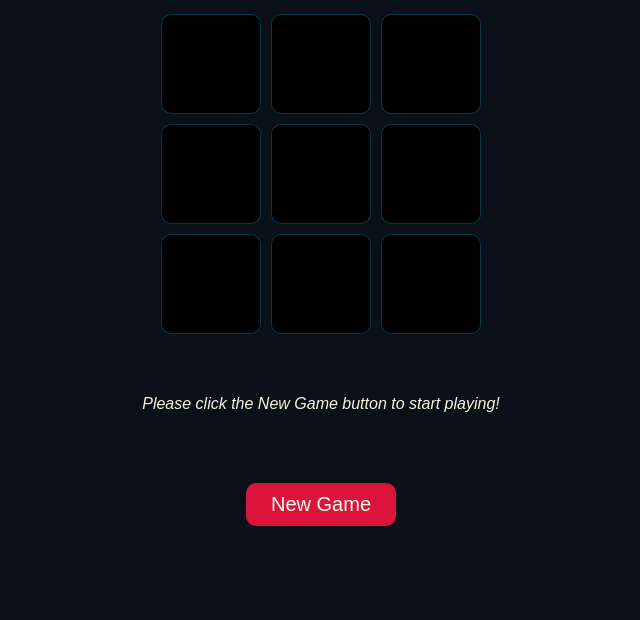
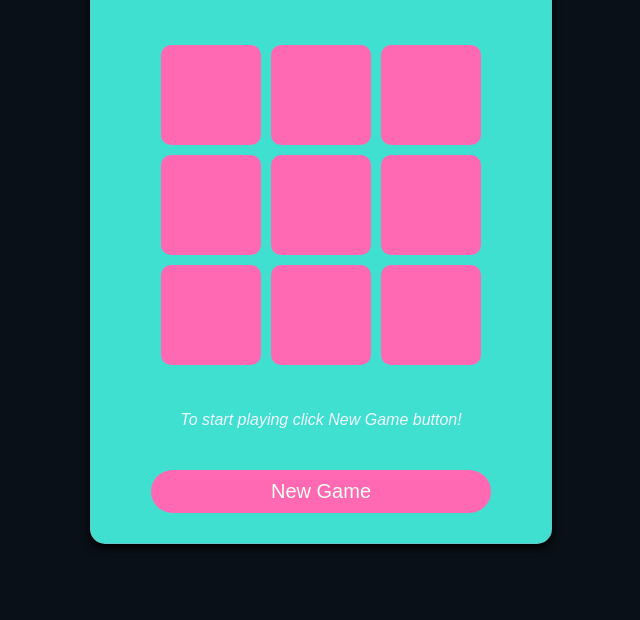
Before and after one commit to Ferdus615/js-project, a plain HTML site: page Tic_Tac_Toe/index.html in a window 1280 px wide. Shown: the part 180-800 px from the top of the page, without its empty margins (319-959 px from the left). Drawn offline with Linux system fonts and the light colour scheme.

Commit message:
added hover effect, changed the color pallet, redesign the grid boxes

```diff
--- a/Tic_Tac_Toe/code.js
+++ b/Tic_Tac_Toe/code.js
@@ -21,7 +21,7 @@ const winConditions = [
   [2, 4, 6],
 ];
 
-UpdateText.textContent = `Please click the New Game button to start playing!`;
+UpdateText.textContent = `To start playing click New Game button!`;
 
 Boxes.forEach((box, index) => {
   box.addEventListener("click", (e) => {
@@ -47,9 +47,17 @@ Boxes.forEach((box, index) => {
       highlightWinner.winningArray.forEach((index) => {
         const winningBox = Boxes[index];
 
-        winningBox.style.backgroundColor = "crimson";
+        winningBox.style.backgroundColor = "aqua";
       });
     }
+  });
+
+  box.addEventListener("mouseover", (e) => {
+    e.target.style.backgroundColor = "yellow";
+  });
+
+  box.addEventListener("mouseout", (e) => {
+    e.target.style.backgroundColor = "hotpink";
   });
 });
 
@@ -83,6 +91,6 @@ const reset = () => {
 
   Boxes.forEach((box) => {
     box.textContent = "";
-    box.style.backgroundColor = "black";
+    box.style.backgroundColor = "hotpink";
   });
 };
--- a/Tic_Tac_Toe/index.html
+++ b/Tic_Tac_Toe/index.html
@@ -29,9 +29,8 @@
         <span></span>
       </div>
 
-      <div class="btns">
-        <a href="#" id="reset" class="reset">New Game</a>
-      </div>
+      <a href="#" id="reset" class="reset">New Game</a>
+
     </div>
 
     <script src="code.js"></script>
--- a/Tic_Tac_Toe/style.css
+++ b/Tic_Tac_Toe/style.css
@@ -13,12 +13,24 @@ body {
   align-items: center;
 }
 
+.container {
+  display: flex;
+  flex-direction: column;
+  align-items: center;
+  justify-content: center;
+  padding: 30px 60px;
+  border-radius: 15px;
+  background-color: turquoise;
+  border: 1px solid rgba(255, 105, 180, 0.2);
+  box-shadow: 0 4px 8px 0 rgba(0, 0, 0.4);
+}
+
 /* Rest of your CSS */
 h1 {
   color: azure;
   text-align: center;
   font-size: 50px;
-  font-weight: lighter;
+  font-weight: bold;
   margin-bottom: 50px;
 }
 
@@ -27,7 +39,6 @@ h1 {
   grid-template-columns: repeat(3, 100px);
   gap: 10px;
   padding: 10px;
-  margin: 20px;
 }
 
 .cell {
@@ -36,18 +47,18 @@ h1 {
   height: 100px;
   justify-content: center;
   align-items: center;
-  border: 1px solid hsla(192, 83%, 47%, 0.3);
+  background-color: hotpink;
+  /* border: 1px solid hsla(192, 83%, 47%, 0.3); */
   border-radius: 10px;
   cursor: pointer;
-  background-color: black;
   font-size: 50px;
   color: aliceblue;
 }
 
 /* update text */
 #update {
-  margin-top: 50px;
-  color: beige;
+  margin-top: 35px;
+  color: aliceblue;
   font-style: italic;
   display: flex;
   justify-content: center;
@@ -56,28 +67,21 @@ h1 {
 }
 
 /* btns */
-.btns {
-  display: flex;
-  justify-content: center;
-  align-items: center;
-  margin-top: 50px;
-  height: 80px;
-  overflow: hidden;
-}
-
 .reset {
+  display: block;
   text-decoration: none;
   outline: none;
-  border-radius: 10px;
-  padding: 10px 25px;
-  background-color: crimson;
+  border-radius: 50px;
+  /* background-color: crimson; */
+  background-color: hotpink;
   color: honeydew;
   font-size: 20px;
-  transition: padding 0.25s ease-in-out;
+  width: 100%;
+  padding: 10px;
+  margin-top: 40px;
+  text-align: center;
+  transition: color 0.25s ease-in-out;
 }
 .reset:hover {
-  padding: 15px 30px;
+  color: yellow;
 }
-.reset:active {
-  padding: 10px 25px;
-}
```
